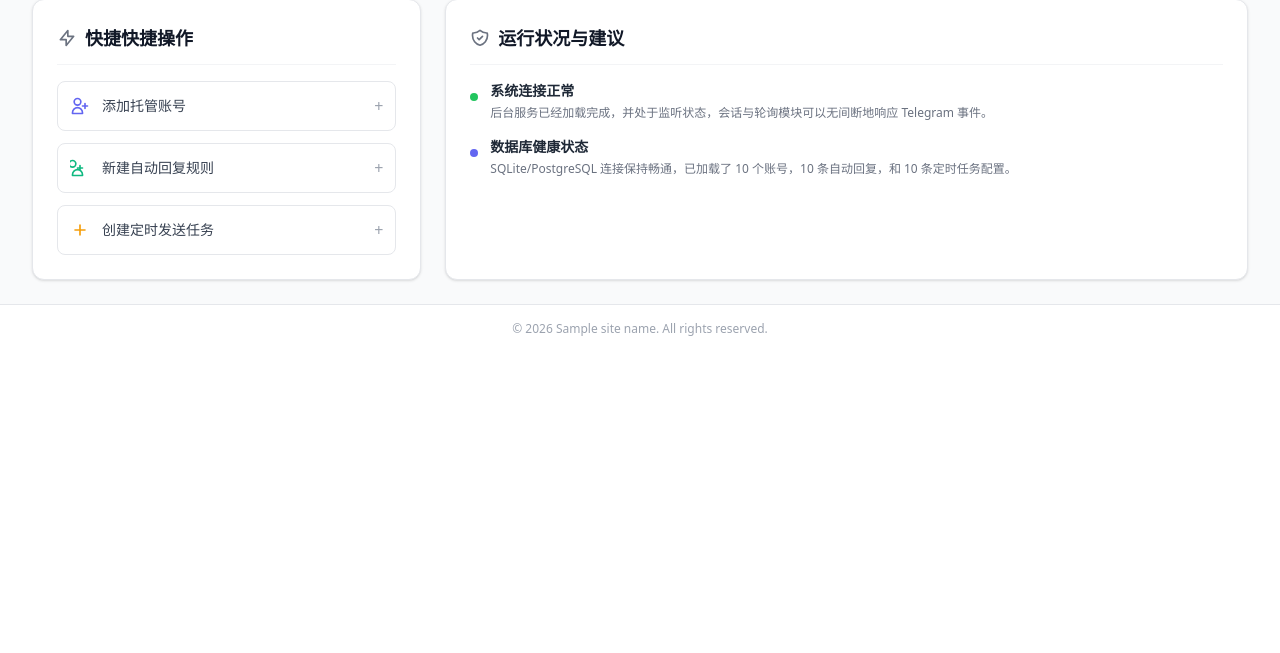
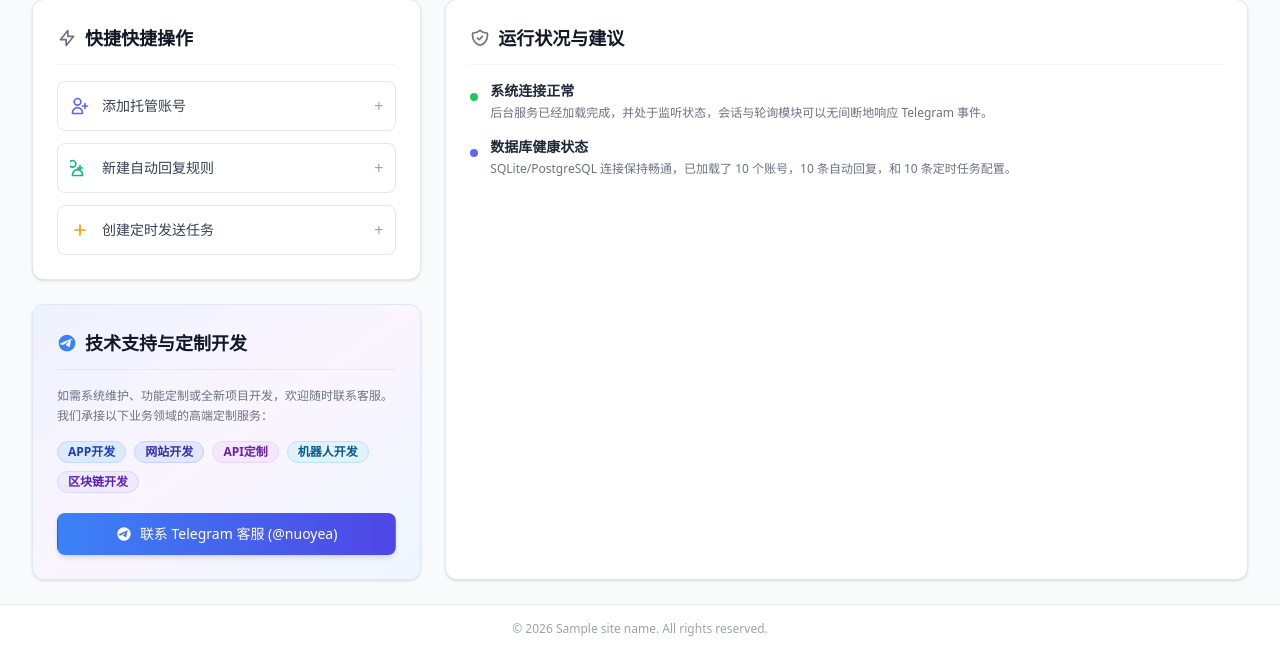
Before and after one commit to dunea/telegram-auto-message-server, a Python web app: template templates/dashboard/index.html in a window 1280 px wide. Shown: the part 450-1103 px from the top of the page. Before the commit the page ends 786 px from the top, so only its background shows below. Run offline with Jinja, Linux system fonts and the light colour scheme; the template is opened without the code that fills it: most values are stand-ins (such as "Sample title", 1, 10 or a date in 2020); some libraries are stand-ins or nearby versions.

Commit message:
feat(web): 在仪表盘增加技术支持与 Telegram 客服卡片，并修复 API 单元测试 mock 签名 Bug

```diff
--- a/templates/dashboard/index.html
+++ b/templates/dashboard/index.html
@@ -150,8 +150,10 @@
 
     <!-- Quick Actions & Secondary Area -->
     <div class="grid grid-cols-1 gap-6 lg:grid-cols-3">
+        <!-- Left Column: Actions & Support -->
+        <div class="space-y-6 lg:col-span-1">
             <!-- Quick Actions Panel -->
-        <div class="bg-white shadow rounded-xl border border-gray-150 p-6 lg:col-span-1">
+            <div class="bg-white shadow rounded-xl border border-gray-150 p-6">
                 <h3 class="text-lg font-bold text-gray-900 border-b border-gray-100 pb-3 mb-4 flex items-center gap-2">
                     <svg class="w-5 h-5 text-gray-500" fill="none" stroke="currentColor" viewBox="0 0 24 24">
                         <path stroke-linecap="round" stroke-linejoin="round" stroke-width="2" d="M13 10V3L4 14h7v7l9-11h-7z" />
@@ -185,6 +187,43 @@
                             <span class="text-sm font-medium text-gray-700 group-hover:text-amber-900">创建定时发送任务</span>
                         </div>
                         <span class="text-gray-400 group-hover:text-amber-500">&plus;</span>
+                    </a>
+                </div>
+            </div>
+
+            <!-- Technical Support & Custom Development -->
+            <div class="bg-gradient-to-br from-indigo-50 via-purple-50 to-blue-50 shadow rounded-xl border border-indigo-100 p-6 hover:shadow-md transition duration-200">
+                <h3 class="text-lg font-bold text-gray-900 border-b border-indigo-100 pb-3 mb-4 flex items-center gap-2">
+                    <svg class="w-5 h-5 text-blue-500" fill="currentColor" viewBox="0 0 24 24">
+                        <path d="M12 2C6.48 2 2 6.48 2 12s4.48 10 10 10 10-4.48 10-10S17.52 2 12 2zm4.64 6.8c-.15 1.58-.8 5.42-1.13 7.19-.14.75-.42 1-.68 1.03-.58.05-1.02-.38-1.58-.75-.88-.58-1.38-.94-2.23-1.5-.99-.65-.35-1.01.22-1.59.15-.15 2.71-2.48 2.76-2.69.01-.03.01-.14-.07-.2-.08-.06-.19-.04-.27-.02-.11.02-1.93 1.23-5.46 3.62-.51.35-.98.53-1.4.52-.46-.01-1.35-.26-2.01-.48-.81-.27-1.46-.42-1.4-.88.03-.24.38-.49 1.04-.75 4.07-1.77 6.79-2.94 8.15-3.5 3.88-1.61 4.69-1.89 5.22-1.9.12 0 .38.03.55.17.14.12.18.28.2.45-.02.07-.02.2-.04.28z"/>
+                    </svg>
+                    技术支持与定制开发
+                </h3>
+                <p class="text-xs text-gray-500 mb-4 leading-relaxed">
+                    如需系统维护、功能定制或全新项目开发，欢迎随时联系客服。我们承接以下业务领域的高端定制服务：
+                </p>
+                <div class="flex flex-wrap gap-2 mb-5">
+                    <span class="inline-flex items-center px-2.5 py-0.5 rounded-full text-xs font-semibold bg-blue-100 text-blue-800 border border-blue-200">
+                        APP开发
+                    </span>
+                    <span class="inline-flex items-center px-2.5 py-0.5 rounded-full text-xs font-semibold bg-indigo-100 text-indigo-800 border border-indigo-200">
+                        网站开发
+                    </span>
+                    <span class="inline-flex items-center px-2.5 py-0.5 rounded-full text-xs font-semibold bg-purple-100 text-purple-800 border border-purple-200">
+                        API定制
+                    </span>
+                    <span class="inline-flex items-center px-2.5 py-0.5 rounded-full text-xs font-semibold bg-sky-100 text-sky-800 border border-sky-200">
+                        机器人开发
+                    </span>
+                    <span class="inline-flex items-center px-2.5 py-0.5 rounded-full text-xs font-semibold bg-violet-100 text-violet-800 border border-violet-200">
+                        区块链开发
+                    </span>
+                </div>
+                <a href="https://t.me/nuoyea" target="_blank" class="w-full flex items-center justify-center px-4 py-2.5 border border-transparent text-sm font-medium rounded-lg text-white bg-gradient-to-r from-blue-500 to-indigo-600 hover:from-blue-600 hover:to-indigo-700 focus:outline-none focus:ring-2 focus:ring-offset-2 focus:ring-indigo-500 shadow-md hover:shadow-lg transition-all duration-200">
+                    <svg class="w-4 h-4 mr-2" fill="currentColor" viewBox="0 0 24 24">
+                        <path d="M12 2C6.48 2 2 6.48 2 12s4.48 10 10 10 10-4.48 10-10S17.52 2 12 2zm4.64 6.8c-.15 1.58-.8 5.42-1.13 7.19-.14.75-.42 1-.68 1.03-.58.05-1.02-.38-1.58-.75-.88-.58-1.38-.94-2.23-1.5-.99-.65-.35-1.01.22-1.59.15-.15 2.71-2.48 2.76-2.69.01-.03.01-.14-.07-.2-.08-.06-.19-.04-.27-.02-.11.02-1.93 1.23-5.46 3.62-.51.35-.98.53-1.4.52-.46-.01-1.35-.26-2.01-.48-.81-.27-1.46-.42-1.4-.88.03-.24.38-.49 1.04-.75 4.07-1.77 6.79-2.94 8.15-3.5 3.88-1.61 4.69-1.89 5.22-1.9.12 0 .38.03.55.17.14.12.18.28.2.45-.02.07-.02.2-.04.28z"/>
+                    </svg>
+                    联系 Telegram 客服 (@nuoyea)
                 </a>
             </div>
         </div>
```
Also changed, not shown: tests/test_api_endpoints.py (+30 -29 lines). Lines whose indentation alone changed are shown as unchanged.
